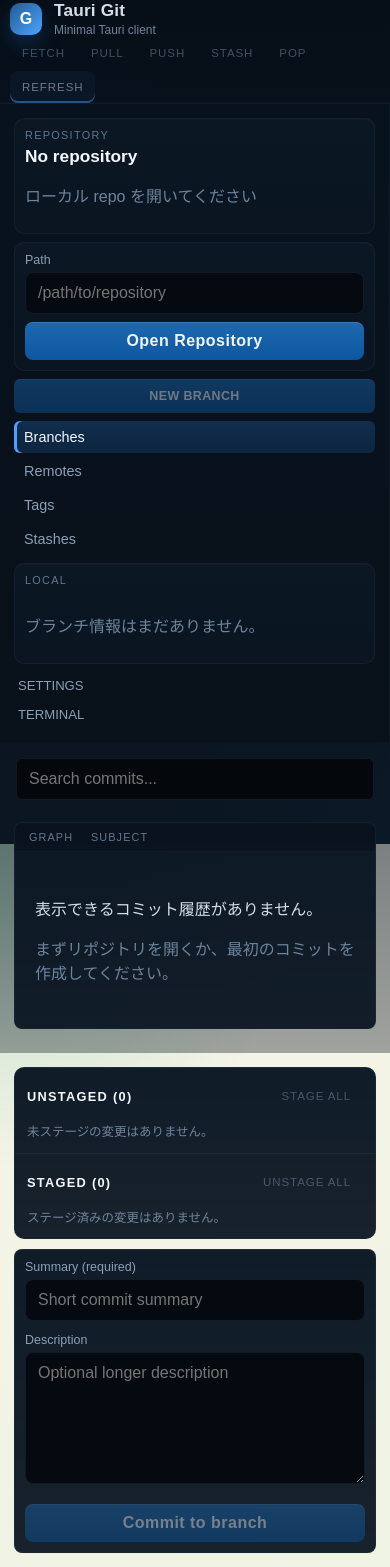
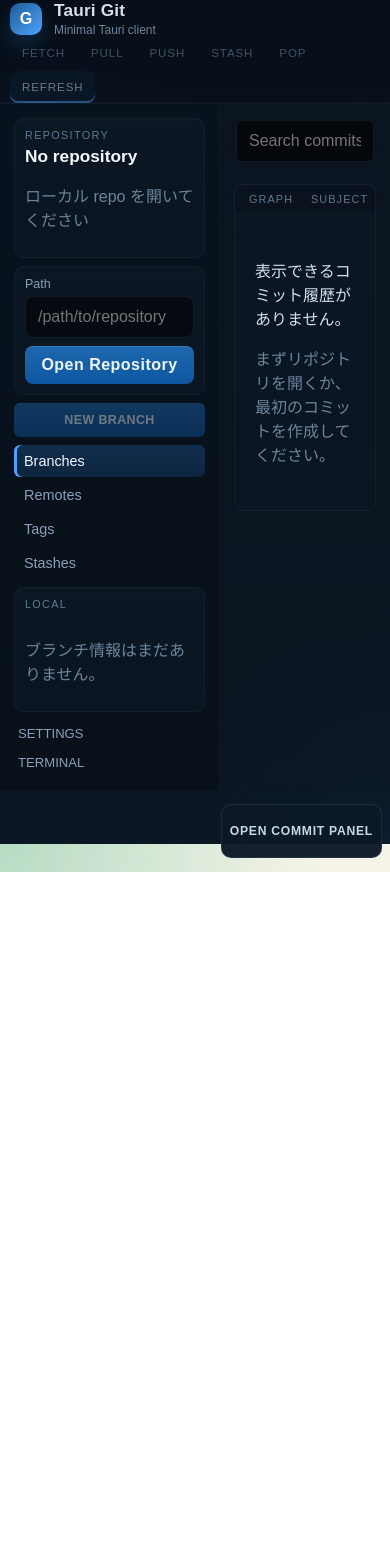
Before and after one commit to yoshy3/tauri_git, a Svelte app: page / in a window 390 px wide. After the commit the page ends 872 px from the top, so only its background shows below. Built offline with nearby package versions, Linux system fonts and the light colour scheme.

Commit message:
Refine git client layout interactions

```diff
--- a/src/App.svelte
+++ b/src/App.svelte
@@ -8,6 +8,7 @@
   let error = "";
   let loading = false;
   let committing = false;
+  let rightPaneExpanded = false;
 
   const topActions = ["Fetch", "Pull", "Push", "Stash", "Pop"];
   const navItems = ["Branches", "Remotes", "Tags", "Stashes"];
@@ -15,6 +16,7 @@
   async function loadRepository() {
     error = "";
     repository = null;
+    rightPaneExpanded = false;
 
     const trimmed = repoPath.trim();
     if (!trimmed) {
@@ -44,6 +46,7 @@
       repository = await invoke("get_repository_status", {
         path: repository.repo_path,
       });
+      rightPaneExpanded = false;
     } catch (message) {
       error = String(message);
     } finally {
@@ -74,6 +77,7 @@
         message,
       });
       repository = updated;
+      rightPaneExpanded = false;
       commitSummary = "";
       commitDescription = "";
     } catch (messageText) {
@@ -138,8 +142,11 @@
     }).format(date);
   }
 
-  $: stagedEntries = selectEntries("staged");
-  $: unstagedEntries = selectEntries("unstaged");
+  function toggleRightPane() {
+    rightPaneExpanded = !rightPaneExpanded;
+  }
+
+  $: changedEntries = repository ? repository.entries : [];
 </script>
 
 <svelte:head>
@@ -168,7 +175,7 @@
     </div>
   </header>
 
-  <main class="workspace">
+  <main class:workspace-collapsed={!rightPaneExpanded} class="workspace">
     <aside class="sidebar">
       <section class="repo-card">
         <p class="sidebar-label">Repository</p>
@@ -313,19 +320,34 @@
       </section>
     </section>
 
-    <aside class="right-pane">
+    <aside class:collapsed-pane={!rightPaneExpanded} class="right-pane">
+      <button
+        class:attention={changedEntries.length > 0}
+        class="pane-toggle"
+        on:click={toggleRightPane}
+      >
+        <span class="pane-toggle-label">
+          {rightPaneExpanded ? "Close Commit Panel" : changedEntries.length > 0 ? `Open Commit Panel (${changedEntries.length})` : "Open Commit Panel"}
+        </span>
+      </button>
+
+      {#if rightPaneExpanded}
       <section class="changes-panel">
-        <div class="changes-group">
-          <div class="changes-head">
-            <h2>Unstaged ({unstagedEntries.length})</h2>
-            <button disabled>Stage all</button>
+        <div class="changes-summary">
+          <div class="changes-summary-copy">
+            <h2>Commit Files ({changedEntries.length})</h2>
+            <p class="changes-caption">変更は自動でステージしてまとめてコミットします</p>
           </div>
+        </div>
 
-          {#if unstagedEntries.length > 0}
+        <div class="changes-group unified">
+          {#if changedEntries.length > 0}
             <ul>
-              {#each unstagedEntries as entry}
+              {#each changedEntries as entry}
                 <li>
-                  <span class="file-status warning">{statusLabel(entry)}</span>
+                  <span class:file-status={true} class:warning={entry.working_tree_status !== "."} class:ok={entry.working_tree_status === "."}>
+                    {statusLabel(entry)}
+                  </span>
                   <div>
                     <strong>{shortPath(entry.path)}</strong>
                     <p>{entry.path}</p>
@@ -334,30 +356,7 @@
               {/each}
             </ul>
           {:else}
-            <p class="empty-side">未ステージの変更はありません。</p>
-          {/if}
-        </div>
-
-        <div class="changes-group">
-          <div class="changes-head">
-            <h2>Staged ({stagedEntries.length})</h2>
-            <button disabled>Unstage all</button>
-          </div>
-
-          {#if stagedEntries.length > 0}
-            <ul>
-              {#each stagedEntries as entry}
-                <li>
-                  <span class="file-status ok">{statusLabel(entry)}</span>
-                  <div>
-                    <strong>{shortPath(entry.path)}</strong>
-                    <p>{entry.path}</p>
-                  </div>
-                </li>
-              {/each}
-            </ul>
-          {:else}
-            <p class="empty-side">ステージ済みの変更はありません。</p>
+            <p class="empty-side">コミット対象の変更はありません。</p>
           {/if}
         </div>
       </section>
@@ -381,6 +380,7 @@
           {committing ? "Committing..." : `Commit to ${repository ? repository.branch : "branch"}`}
         </button>
       </section>
+      {/if}
     </aside>
   </main>
 </div>
@@ -458,8 +458,7 @@
 
   .toolbar-button,
   .side-nav button,
-  .sidebar-footer button,
-  .changes-head button {
+  .sidebar-footer button {
     background: transparent;
     border: 0;
     color: #8aa0b8;
@@ -489,6 +488,11 @@
     display: grid;
     grid-template-columns: 246px minmax(0, 1fr) 332px;
     overflow: hidden;
+    transition: grid-template-columns 160ms ease;
+  }
+
+  .workspace.workspace-collapsed {
+    grid-template-columns: 246px minmax(0, 1fr) 54px;
   }
 
   .sidebar,
@@ -952,15 +956,89 @@
   .right-pane {
     padding: 12px 12px 12px 0;
     display: grid;
-    grid-template-rows: 1fr auto;
+    grid-template-rows: auto 1fr;
     gap: 10px;
     overflow: hidden;
+    width: 332px;
+    justify-self: end;
+    transition: width 160ms ease, padding 160ms ease;
+  }
+
+  .right-pane.collapsed-pane {
+    width: 54px;
+    padding-left: 0;
+    padding-right: 8px;
+  }
+
+  .pane-toggle {
+    border: 1px solid rgba(120, 148, 177, 0.16);
+    border-radius: 12px;
+    background: rgba(12, 24, 38, 0.96);
+    color: #c7d7e8;
+    min-height: 54px;
+    padding: 10px 12px;
+    text-align: left;
+    font-size: 0.76rem;
+    font-weight: 700;
+    letter-spacing: 0.06em;
+    text-transform: uppercase;
+    writing-mode: horizontal-tb;
+    box-shadow: inset 0 1px 0 rgba(255, 255, 255, 0.02);
+  }
+
+  .collapsed-pane .pane-toggle {
+    height: 100%;
+    min-height: 160px;
+    padding: 14px 8px;
+    writing-mode: vertical-rl;
+    text-orientation: mixed;
+    justify-self: stretch;
+    justify-content: center;
+    border-radius: 10px;
+  }
+
+  .pane-toggle.attention {
+    background: linear-gradient(180deg, rgba(30, 104, 176, 0.92), rgba(13, 87, 160, 0.92));
+    border-color: rgba(104, 173, 244, 0.42);
+    color: #eef6ff;
+    box-shadow: 0 0 0 1px rgba(88, 161, 237, 0.16), 0 8px 20px rgba(15, 88, 160, 0.28);
+  }
+
+  .pane-toggle-label {
+    display: inline-block;
   }
 
   .changes-panel {
     display: grid;
-    grid-template-rows: 1fr 1fr;
+    grid-template-rows: auto 1fr;
     overflow: hidden;
+  }
+
+  .changes-summary {
+    display: flex;
+    justify-content: space-between;
+    align-items: center;
+    gap: 12px;
+    padding: 12px;
+    min-height: 68px;
+    box-sizing: border-box;
+  }
+
+  .changes-summary-copy {
+    min-width: 0;
+  }
+
+  .changes-summary h2 {
+    font-size: 0.8rem;
+    text-transform: uppercase;
+    letter-spacing: 0.1em;
+  }
+
+  .changes-caption {
+    margin: 4px 0 0;
+    color: #6f859c;
+    font-size: 0.76rem;
+    line-height: 1.3;
   }
 
   .changes-group {
@@ -968,21 +1046,8 @@
     overflow: auto;
   }
 
-  .changes-group + .changes-group {
+  .changes-group.unified {
     border-top: 1px solid rgba(120, 148, 177, 0.08);
-  }
-
-  .changes-head {
-    display: flex;
-    justify-content: space-between;
-    align-items: center;
-    margin-bottom: 10px;
-  }
-
-  .changes-head h2 {
-    font-size: 0.8rem;
-    text-transform: uppercase;
-    letter-spacing: 0.1em;
   }
 
   .changes-group li {
@@ -1043,8 +1108,13 @@
   }
 
   .primary:hover:enabled,
+  .new-branch:hover:enabled,
+  .pane-toggle:hover:enabled {
+    transform: translateY(-1px);
+  }
+
+  .primary:hover:enabled,
   .new-branch:hover:enabled {
-    transform: translateY(-1px);
     background: linear-gradient(180deg, #2673bf, #1160ae);
   }
 
@@ -1054,12 +1124,28 @@
       grid-template-rows: minmax(0, 1fr) auto;
     }
 
+    .workspace.workspace-collapsed {
+      grid-template-columns: 220px minmax(0, 1fr);
+    }
+
     .right-pane {
       grid-column: 1 / -1;
       padding: 0 16px 16px;
       grid-template-columns: 1fr 320px;
-      grid-template-rows: none;
+      grid-template-rows: auto;
       overflow: auto;
+      width: auto;
+    }
+
+    .right-pane.collapsed-pane {
+      width: auto;
+      padding-left: 16px;
+    }
+
+    .collapsed-pane .pane-toggle {
+      min-height: 54px;
+      writing-mode: horizontal-tb;
+      text-orientation: initial;
     }
   }
 
```
